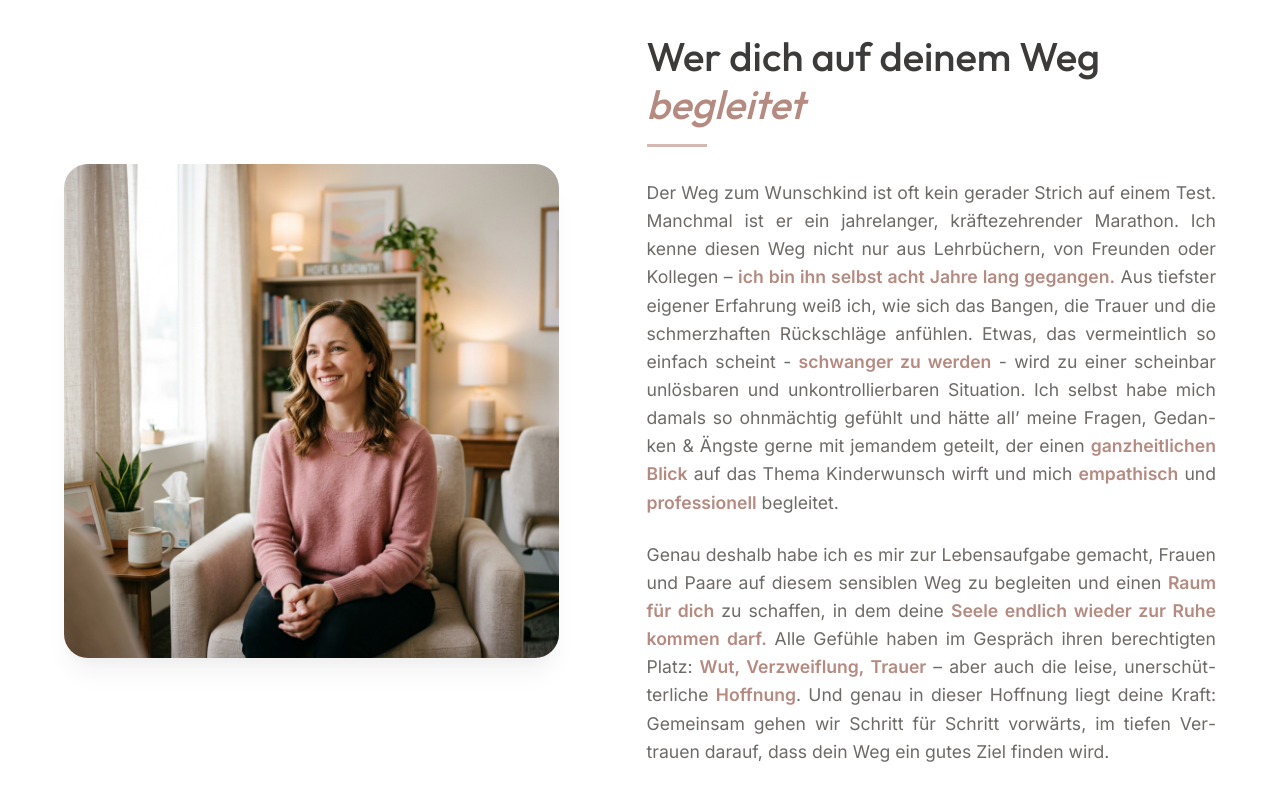
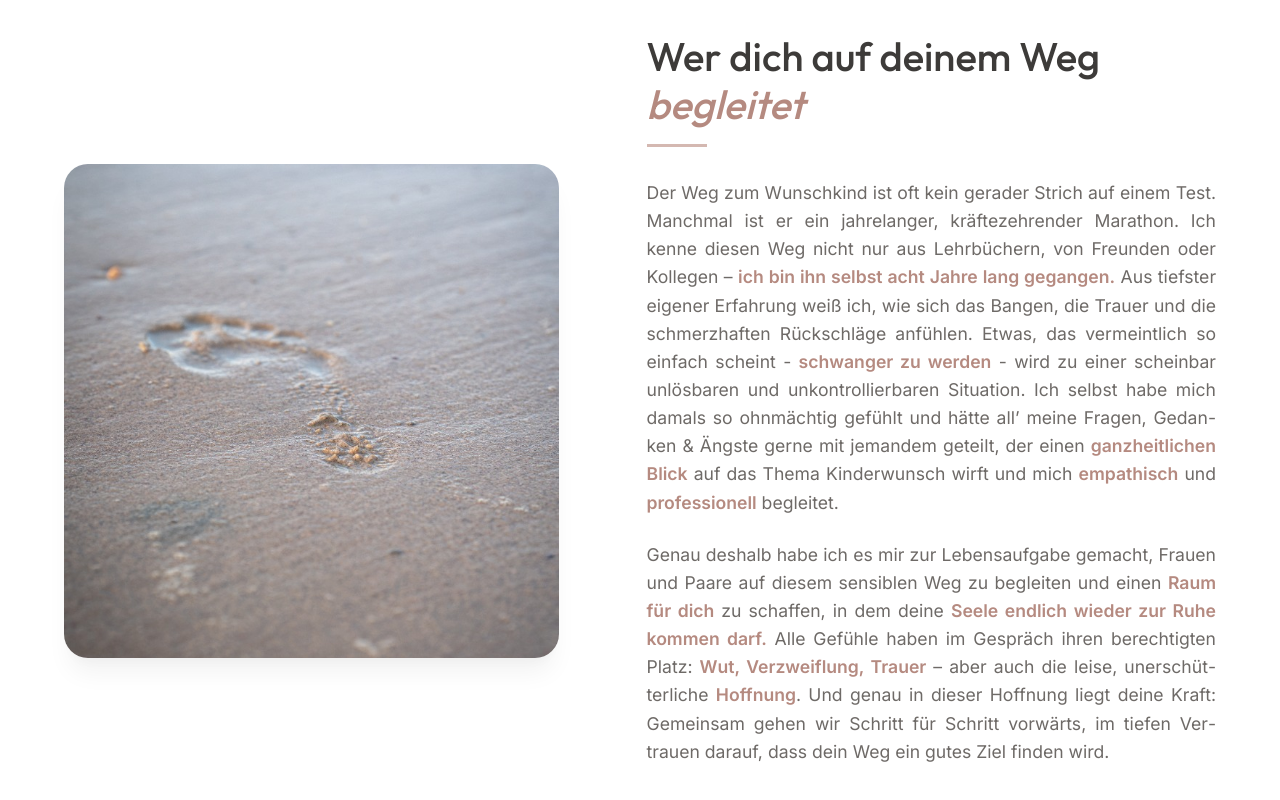
Before and after one commit to nielsinoglindini/kinderwunsch, a React (Vite) app: page / in a window 1280 px wide. Shown: the part 1004-1804 px from the top of the page. Built offline with nearby package versions, Linux system fonts and the light colour scheme.

Commit message:
feat: update about section image and descriptive alt text

```diff
--- a/src/App.tsx
+++ b/src/App.tsx
@@ -128,8 +128,8 @@ function App() {
           <div className="animate-on-scroll">
             <div className="about-image-wrapper">
               <img
-                src="about_kathrin.png"
-                alt="Kathrin - Ihre Kinderwunschbegleiterin"
+                src="about_footprint.jpg"
+                alt="Wegbegleitung - Ein Schritt nach dem anderen"
                 className="about-image"
               />
             </div>
```
Also changed, not shown: public/about_footprint.jpg (added).
